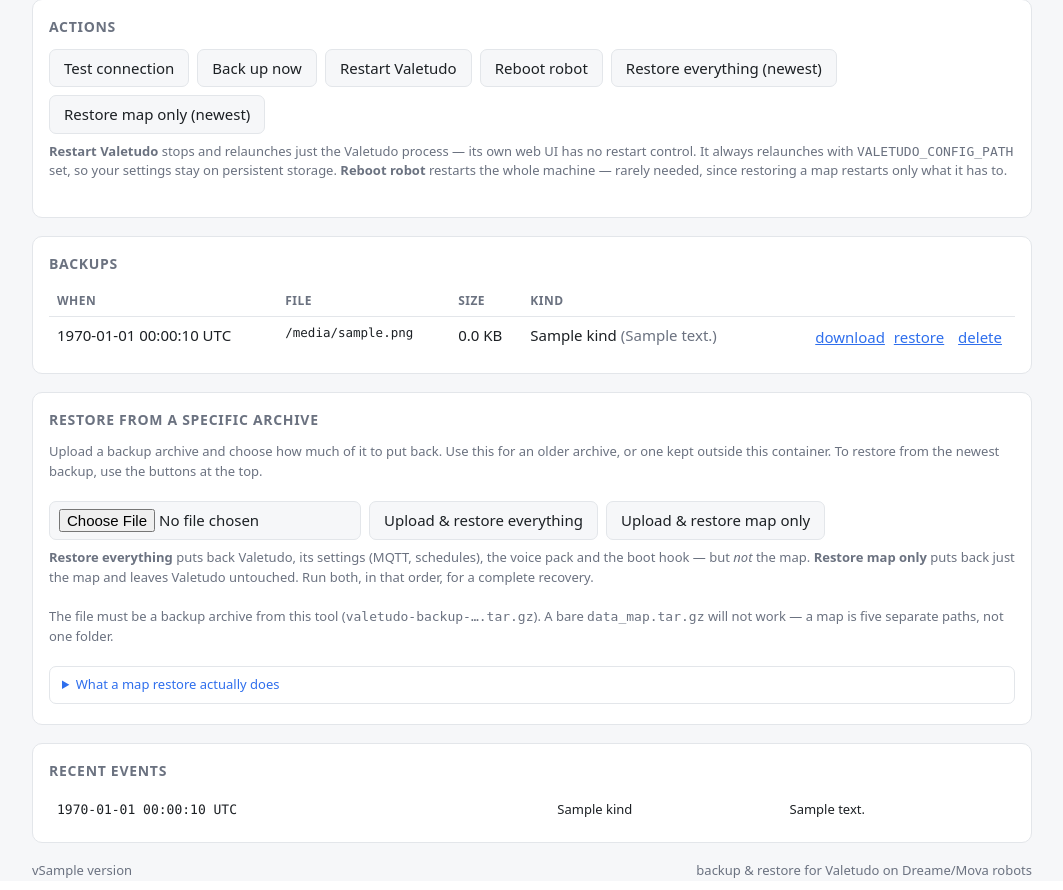
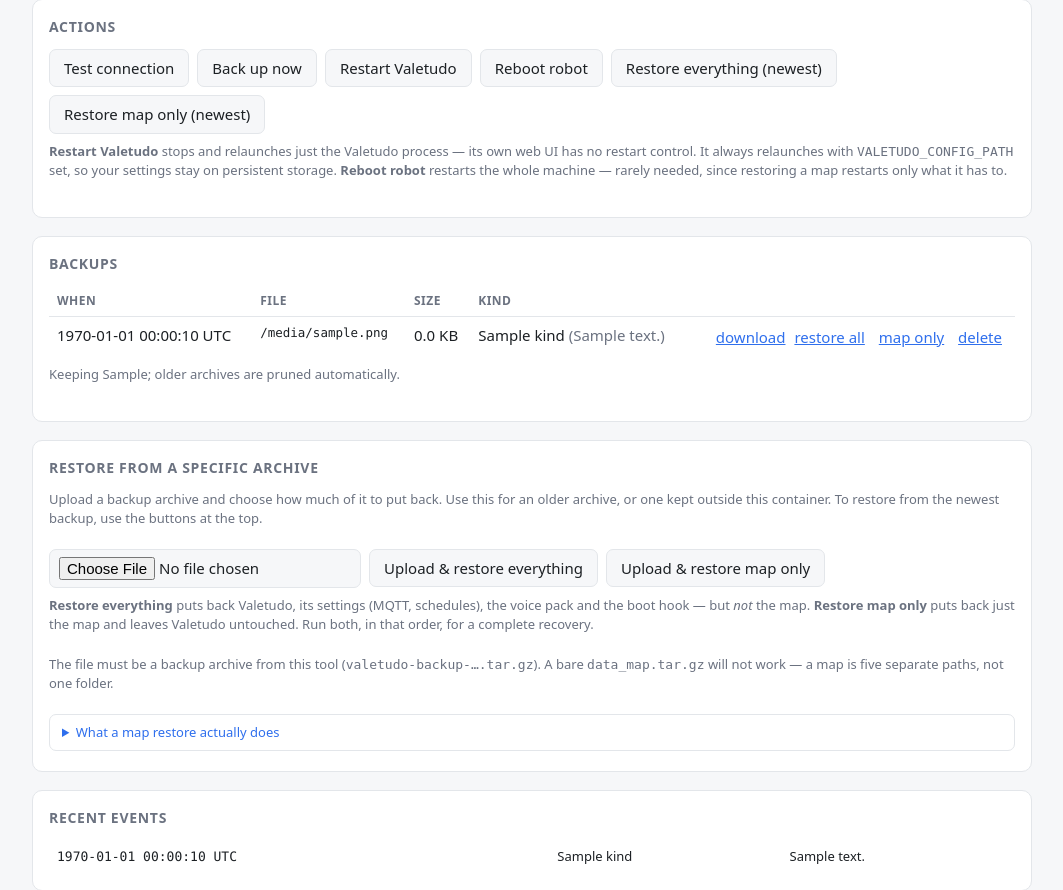
Before and after one commit to adman234/valetudo-restore, a FastAPI app: template app/templates/index.html in a window 1280 px wide. Shown: the part 387-1277 px from the top of the page, without its empty margins (108-1171 px from the left). Run offline with FastAPI, Linux system fonts and the light colour scheme; the template is opened without the code that fills it: most values are stand-ins (such as "Sample title", 1, 10 or a date in 2020).

Commit message:
Collapse the backups table to 5 rows with a show-all toggle
With a long retention the table dominated the dashboard. It now renders the five
most recent and hides the rest behind "Show all N backups", which toggles back to
"Show fewer". The button only appears when there are more than five, so a short
list is unchanged.

The list was also capped at 25 in the handler, which would have silently hidden
archives for anyone keeping 30. It now passes the full list and lets the template
decide what to show.

While in there, each row gained a "map only" action alongside "restore all", so
restoring just the map from a specific archive no longer requires the upload
form, and the retention setting is stated under the table so pruning is not a
surprise.

Verified by rendering with 8 archives (5 visible, 3 hidden, correct label) and
with 3 (no toggle, nothing hidden).

Co-Authored-By: Claude Opus 5 <noreply@anthropic.com>

```diff
--- a/app/main.py
+++ b/app/main.py
@@ -110,7 +110,7 @@ def index(request: Request):
         "s": s,
         "version": __version__,
         "monitor": mon,
-        "backups": store.list_backups()[:25],
+        "backups": store.list_backups(),
         "events": store.recent_events(40),
         "last_backup_ok": store.kv_get("last_backup_ok", 0),
         "last_restore": store.kv_get("last_restore", {}),
--- a/app/static/app.js
+++ b/app/static/app.js
@@ -68,6 +68,18 @@
     });
   }
 
+  var showAll = document.getElementById("showall");
+  if (showAll) {
+    showAll.addEventListener("click", function () {
+      var rows = document.querySelectorAll("#backuptable tr.extra");
+      var hidden = rows.length && rows[0].hidden;
+      rows.forEach(function (r) { r.hidden = !hidden; });
+      showAll.textContent = hidden
+        ? "Show fewer"
+        : "Show all " + showAll.dataset.total + " backups";
+    });
+  }
+
   wireUpload("keyform", "/api/upload-key", "#keyout", null);
 
   // The restore form has TWO submit buttons posting to different endpoints
--- a/app/templates/index.html
+++ b/app/templates/index.html
@@ -88,11 +88,11 @@
 <section class="panel">
   <h2>Backups</h2>
   {% if backups %}
-  <table>
+  <table id="backuptable">
     <thead><tr><th>When</th><th>File</th><th>Size</th><th>Kind</th><th></th></tr></thead>
     <tbody>
     {% for b in backups %}
-      <tr>
+      <tr{% if loop.index > 5 %} class="extra" hidden{% endif %}>
         <td>{{ b.ts|ts }}</td>
         <td class="mono">{{ b.filename }}</td>
         <td>{{ b.size|size }}</td>
@@ -100,7 +100,9 @@
         <td class="right">
           <a href="/api/backups/{{ b.filename }}">download</a>
           <button class="link" data-post="/api/restore" data-field="filename={{ b.filename }}"
-                  data-confirm="Restore {{ b.filename }} onto the robot?">restore</button>
+                  data-confirm="Restore EVERYTHING from {{ b.filename }}?">restore all</button>
+          <button class="link" data-post="/api/restore-map" data-field="filename={{ b.filename }}"
+                  data-confirm="Restore only the map from {{ b.filename }}?">map only</button>
           <button class="link danger" data-post="/api/backups/{{ b.filename }}/delete"
                   data-confirm="Delete {{ b.filename }}?">delete</button>
         </td>
@@ -108,6 +110,16 @@
     {% endfor %}
     </tbody>
   </table>
+  {% if backups|length > 5 %}
+  <div class="actions">
+    <button id="showall" data-total="{{ backups|length }}">
+      Show all {{ backups|length }} backups
+    </button>
+  </div>
+  {% endif %}
+  <p class="hint">
+    Keeping {{ s.keep_backups }}; older archives are pruned automatically.
+  </p>
   {% else %}
     <p class="dim">No backups yet.</p>
   {% endif %}
```
